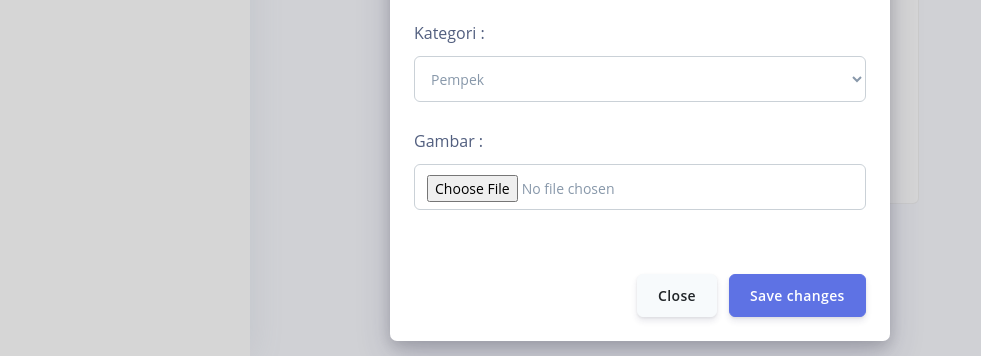
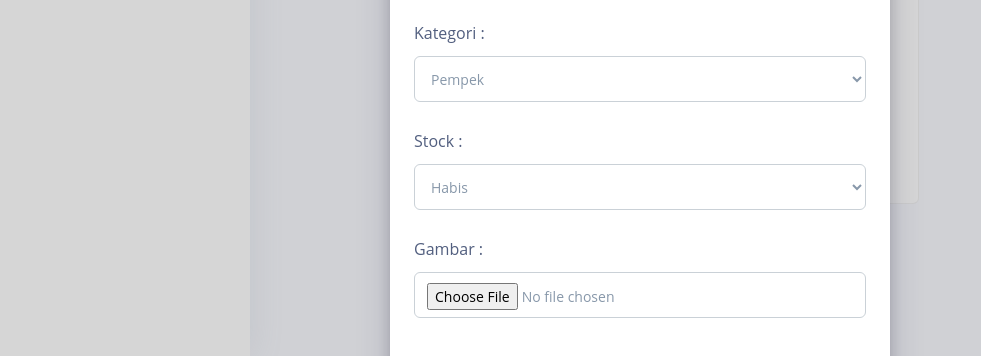
Before and after one commit to RHadyan/TampilanKittoPempek, a plain HTML site: page Admin1/pempek.html in a window 1280 px wide. Both pictures are taken after a click on the link "Tambah Menu". Shown: the part 444-800 px from the top of the page, without its empty margins (0-981 px from the left). Drawn offline with nearby package versions, Linux system fonts and the light colour scheme; files that its build step writes are made by us from their sources.

Commit message:
tambah modal stock

```diff
--- a/Admin1/pempek.html
+++ b/Admin1/pempek.html
@@ -107,7 +107,8 @@
 
 
 
-        <div class="modal fade" id="exampleModal" tabindex="-1" role="dialog" aria-labelledby="exampleModalLabel" aria-hidden="true">
+        <div class="modal fade" id="exampleModal" tabindex="-1" role="dialog" aria-labelledby="exampleModalLabel"
+            aria-hidden="true">
             <div class="modal-dialog modal-dialog-centered" role="document">
                 <div class="modal-content">
                     <div class="modal-header">
@@ -120,26 +121,33 @@
                         <form action="">
 
                             <div class="mb-3">
-                    <label  for="recipient-name" class="col-form-label">Nama Pempek : </label>
+                                <label for="recipient-name" class="col-form-label">Nama Pempek : </label>
                                 <input type="text" class="form-control">
 
                             </div>
                             <div class="mb-3">
-                    <label  for="recipient-name" class="col-form-label">Deskripsi : </label>
+                                <label for="recipient-name" class="col-form-label">Deskripsi : </label>
                                 <textarea type="text" class="form-control"> </textarea>
 
                             </div>
                             <div class="mb-3">
-                    <label  for="recipient-name" class="col-form-label">Harga : </label>
+                                <label for="recipient-name" class="col-form-label">Harga : </label>
                                 <input type="text" class="form-control">
                             </div>
                             <div class="mb-3">
-                    <label  for="recipient-name" class="col-form-label">Kategori : </label>
+                                <label for="recipient-name" class="col-form-label">Kategori : </label>
                                 <select class="form-control" name="" id="">
                                     <option class="option" value="">Pempek</option>
                                     <option class="option" value="">Tekwan</option>
                                     <option class="option" value="">Mie</option>
 
+                                </select>
+                            </div>
+                            <div class="mb-3">
+                                <label for="recipient-name" class="col-form-label">Stock : </label>
+                                <select class="form-control" name="" id="">
+                                    <option class="option" value="">Habis</option>
+                                    <option class="option" value="">Ada Stock</option>
                                 </select>
                             </div>
                             <div class="mb-3">
```
Lines whose indentation alone changed are shown as unchanged.
